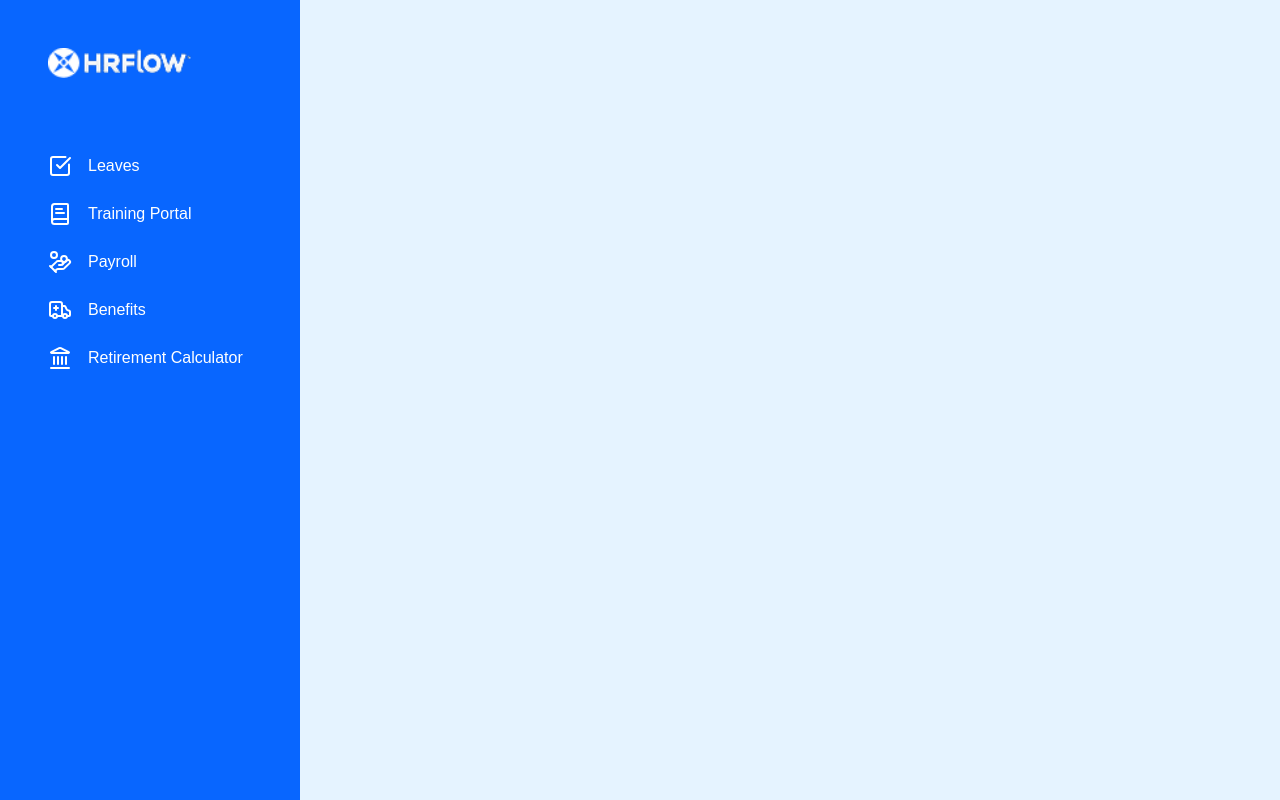
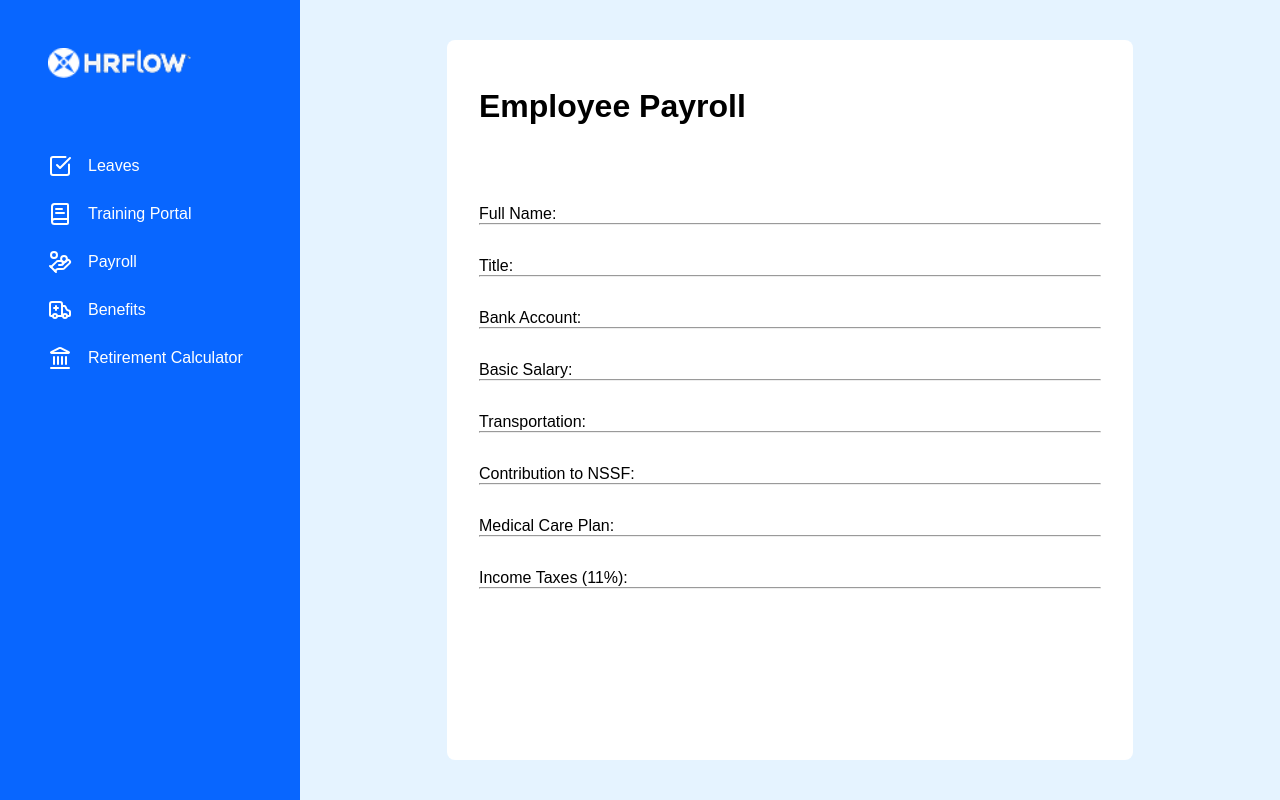
Before and after one commit to HoussienZed/HR_system, a React (Vite) app in the folder Client/: page /employeepayroll in a window 1280 px wide. Built offline with nearby package versions, Linux system fonts and the light colour scheme; a web font is replaced by a local one.

Commit message:
finished the frontend skeleton fro employee payroll

```diff
--- a/Client/src/App.jsx
+++ b/Client/src/App.jsx
@@ -9,8 +9,10 @@ import BenefitsDashboard from "./pages/employee/BenefitsDashboard";
 import EditBenefits from "./pages/employee/EditBenefits";
 import RetirementCalculator from "./pages/employee/RetirementCalculator";
 import Attendance from "./pages/employee/Attendance";
+import { getUserType } from "./utils/getUserType";
 
 const App = () => {
+  const type = getUserType();
   const hrSidebarItems = [
     { icon: "LayoutDashboard", label: "Dashboard", to: "../dashboard" },
     {
@@ -51,14 +53,19 @@ const App = () => {
       <BrowserRouter>
         <Routes>
           {/*Public route for the landing page */}
-          <Route path="/login" element={<Login />} />
+          <Route path="/" element={<Login />} />
 
           {/*protected routes, only users access */}
           <Route element={<ProtectedRoutes />}>
             <Route
               element={
                 <>
-                  <SideBar navItems={employeeSidebarItems} />
+                  {/* <SideBar navItems={employeeSidebarItems} /> */}
+                  <SideBar
+                    navItems={
+                      type === "hr" ? hrSidebarItems : employeeSidebarItems
+                    }
+                  />
                   <Outlet />
                 </>
               }
--- /dev/null
+++ b/Client/src/assets/styles/employeePayroll.css
@@ -0,0 +1,27 @@
+.payroll-details {
+    width: 70%;
+    height: 90%;
+    padding-right: var(--container-padding-x);
+    padding-left: var(--container-padding-x);
+    margin-right: auto;
+    margin-left: auto;
+    padding-top: 2rem;
+    border-radius: 8px;
+}
+
+.payroll-details p {
+    margin-top: 2em;
+}
+
+.payroll-details h1 {
+    margin-bottom: 2.5em;
+    margin-top: 0.5em;
+}
+
+.payroll-details-container {
+    height: 100%;
+    width: 100%;
+    display: flex;
+    justify-self: center;
+    align-items: center;
+}
--- a/Client/src/pages/employee/EmployeePayroll.jsx
+++ b/Client/src/pages/employee/EmployeePayroll.jsx
@@ -1,7 +1,30 @@
 import React from "react";
+import "../../assets/styles/employeePayroll.css";
 
 const EmployeePayroll = () => {
-  return <div></div>;
+  return (
+    <div className="flex flex-column flex-center payroll-details-container">
+      <div className="bg-white flex-column justify-between payroll-details">
+        <h1>Employee Payroll</h1>
+        <p>Full Name:</p>
+        <hr />
+        <p>Title: </p>
+        <hr />
+        <p>Bank Account:</p>
+        <hr />
+        <p>Basic Salary:</p>
+        <hr />
+        <p>Transportation:</p>
+        <hr />
+        <p>Contribution to NSSF:</p>
+        <hr />
+        <p>Medical Care Plan: </p>
+        <hr />
+        <p>Income Taxes (11%):</p>
+        <hr />
+      </div>
+    </div>
+  );
 };
 
 export default EmployeePayroll;
--- /dev/null
+++ b/Client/src/utils/getUserType.js
@@ -0,0 +1,10 @@
+export const getUserType = () => {
+    const userData = localStorage.getItem("user");
+
+    if (!userData) return null;
+
+    const user = JSON.parse(userData);
+    return user.type || null;
+  };
+
+export default getUserType;
```
Also changed, not shown: Client/src/component/layout/employee-side-bar/index.jsx (deleted, +0 -60 lines).
